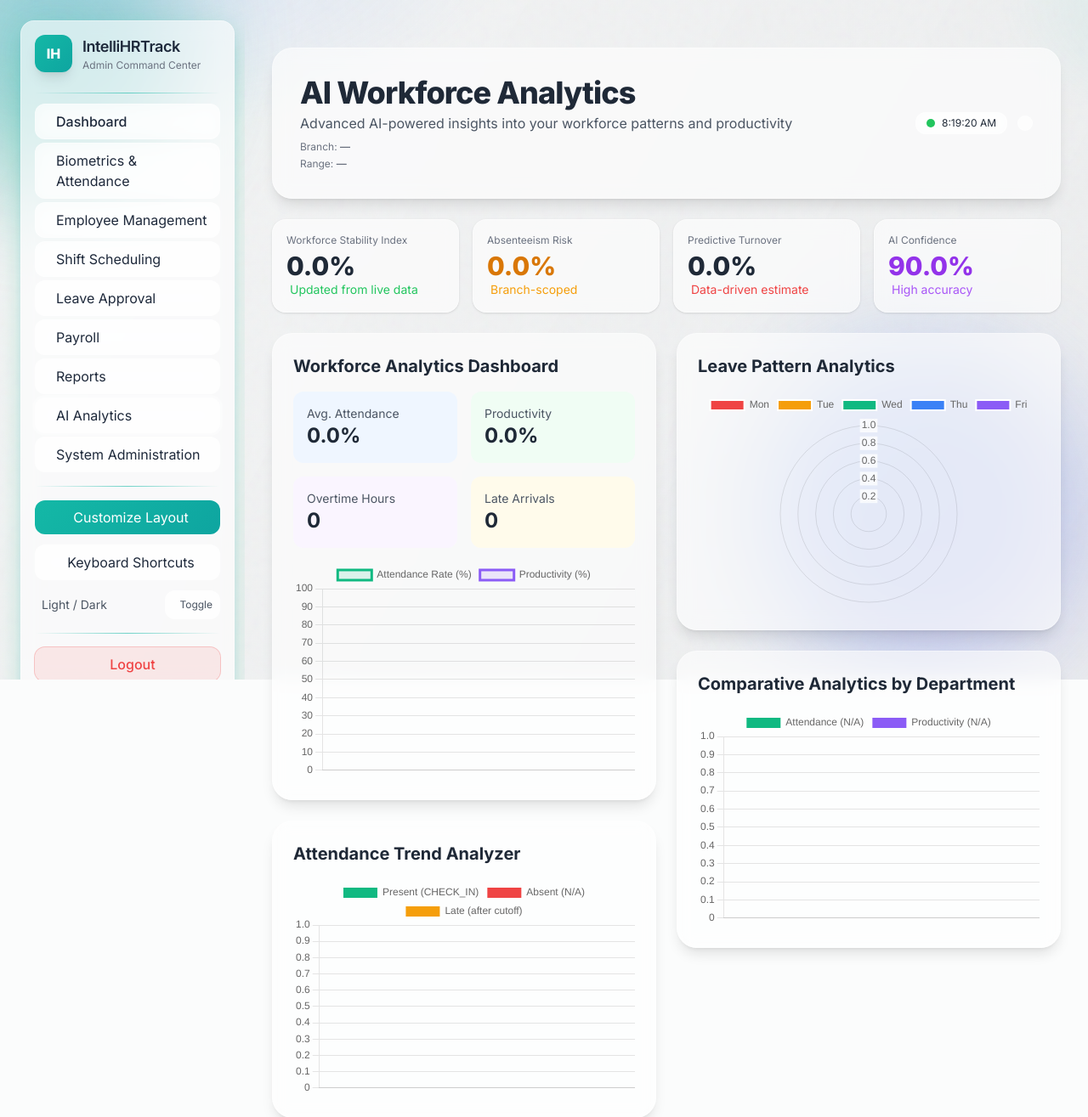
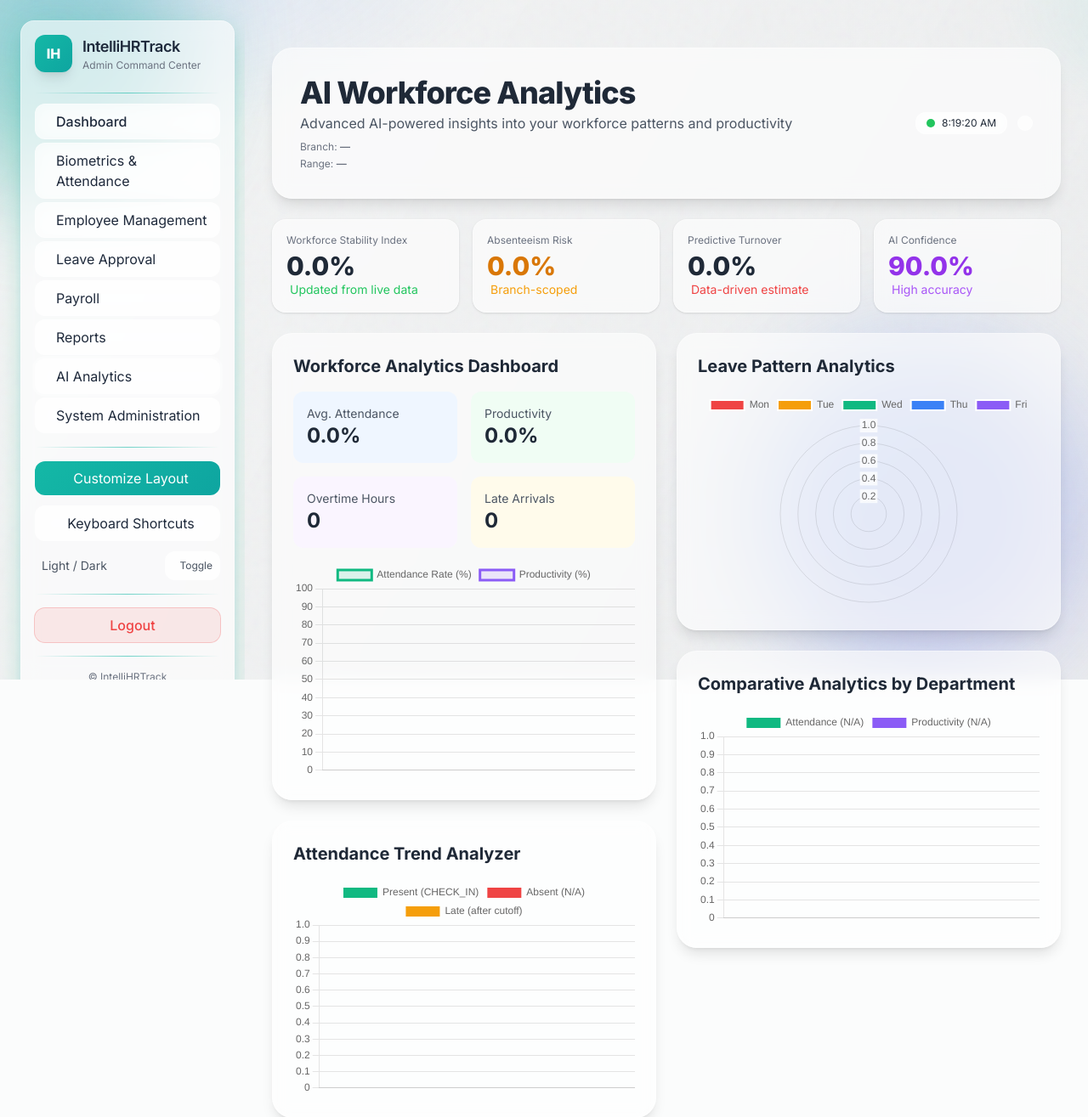
Before and after one commit to renzojacob/IntelliHRTrack_capstone_project_2026, a Django app: page /admin-ui/analytics/ in a window 1280 px wide. Shown: the top 1315 px of the page at 85% size. Run offline with Django 5.2, Linux system fonts and the light colour scheme; the visitor is signed in with stand-in values (Sample User, id 1); data that the repository does not hold is empty; some libraries are stand-ins or nearby versions.

Commit message:
updated sidebar

```diff
--- a/templates/admin/_sidebar.html
+++ b/templates/admin/_sidebar.html
@@ -16,6 +16,7 @@
     <!-- Navigation -->
     <nav class="mt-3">
       <ul class="space-y-1">
+
         <li>
           <a href="{% url 'admin_dashboard' %}" class="flex items-center gap-3 px-3 py-2 rounded-xl glass hover:shadow-glow transition {% if current == 'dashboard' %}ring ring-white/30 bg-accent/10{% endif %}">
             <iconify-icon icon="ph:squares-four-duotone" class="text-accent"></iconify-icon>
@@ -37,12 +38,7 @@
           </a>
         </li>
 
-        <li>
-          <a href="{% url 'admin_scheduling' %}" class="flex items-center gap-3 px-3 py-2 rounded-xl glass hover:shadow-glow transition {% if current == 'scheduling' %}ring ring-white/30 bg-accent/10{% endif %}">
-            <iconify-icon icon="ph:calendar-check-duotone" class="text-accent"></iconify-icon>
-            <span>Shift Scheduling</span>
-          </a>
-        </li>
+        <!-- ❌ REMOVED SHIFT SCHEDULING BUTTON -->
 
         <li>
           <a href="{% url 'admin_leave' %}" class="flex items-center gap-3 px-3 py-2 rounded-xl glass hover:shadow-glow transition {% if current == 'leave' %}ring ring-white/30 bg-accent/10{% endif %}">
@@ -78,12 +74,13 @@
             <span>System Administration</span>
           </a>
         </li>
+
       </ul>
     </nav>
 
     <div class="neon-divider my-4"></div>
 
-    <!-- Customization Section (RESTORED) -->
+    <!-- Customization Section -->
     <div class="space-y-3">
       <button id="customizeLayout" class="w-full px-3 py-2 text-white rounded-xl gradient-accent hover:shadow-glow ring-1 ring-white/30 transition flex items-center justify-center gap-2">
         <iconify-icon icon="ph:sliders-duotone"></iconify-icon>
@@ -113,8 +110,7 @@
     <!-- Logout -->
     <form method="post" action="{% url 'logout' %}">
       {% csrf_token %}
-      <button
-        type="submit"
+      <button type="submit"
         class="w-full flex items-center justify-center gap-3 px-3 py-2 rounded-xl
                bg-red-500/10 text-red-500 hover:bg-red-500 hover:text-white
                transition ring-1 ring-red-500/30 hover:shadow-glow">
```
